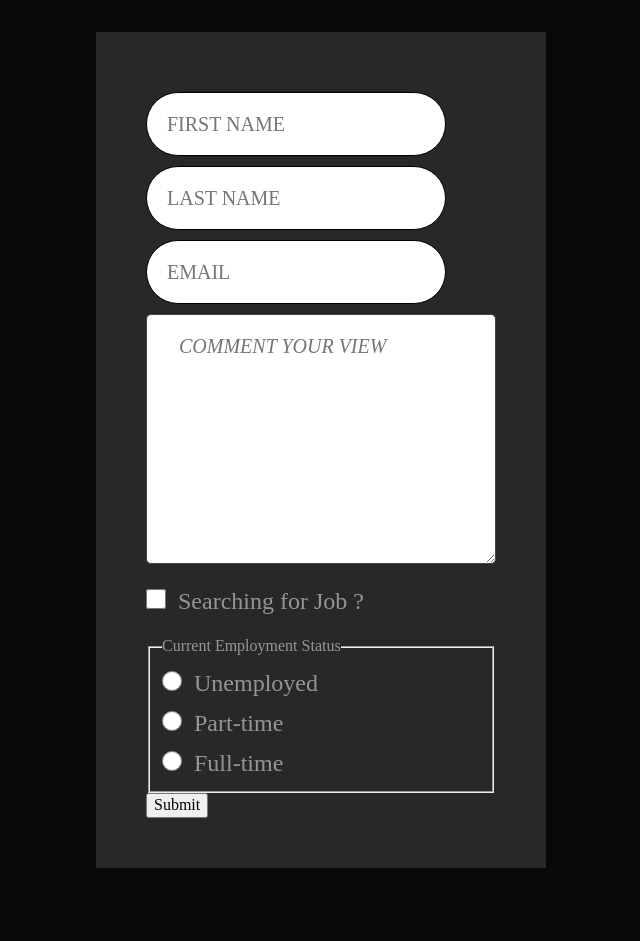
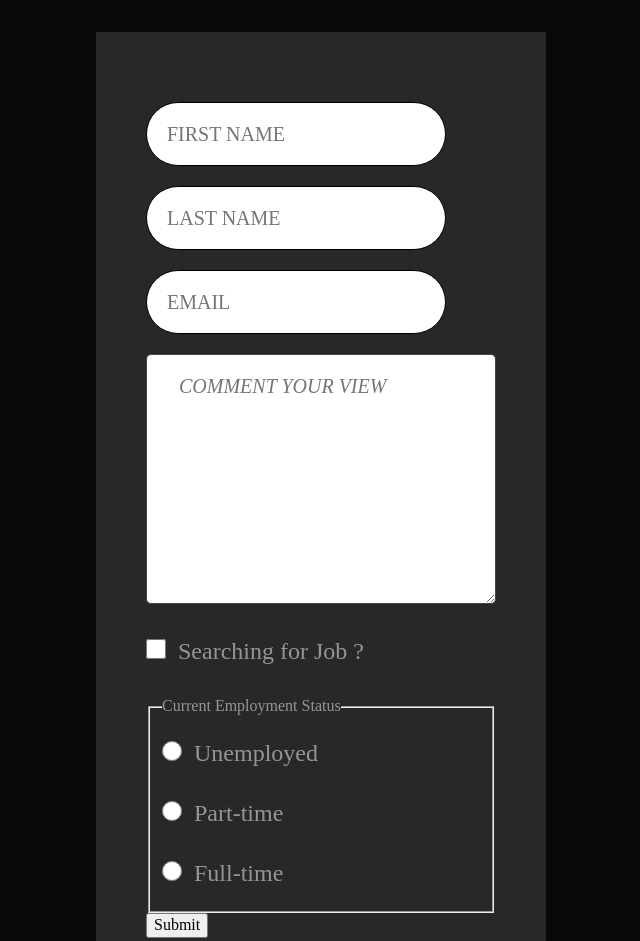
Before and after one commit to sinchana-P/React-basic-form, a plain HTML site: page index.html in a window 1280 px wide. Shown: the top 941 px of the page, without its empty margins (319-959 px from the left). Before the commit the page ends 900 px from the top, so only its background shows below. Drawn offline with nearby package versions, Linux system fonts and the light colour scheme.

Commit message:
second commit

```diff
--- a/forms.css
+++ b/forms.css
@@ -18,7 +18,7 @@ form {
 input{
     border-radius: 100px;
     border: 1px solid black;
-    margin-block: 10px;
+    margin-block: 20px;
     display: block;
     height: 4rem;
     width: 300px;
```
